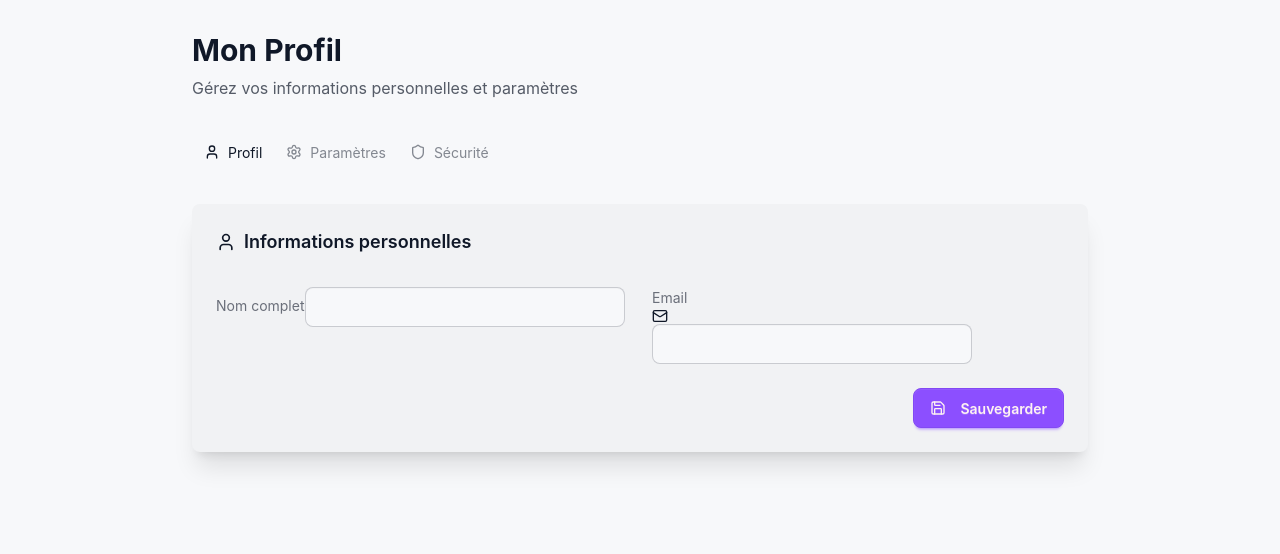
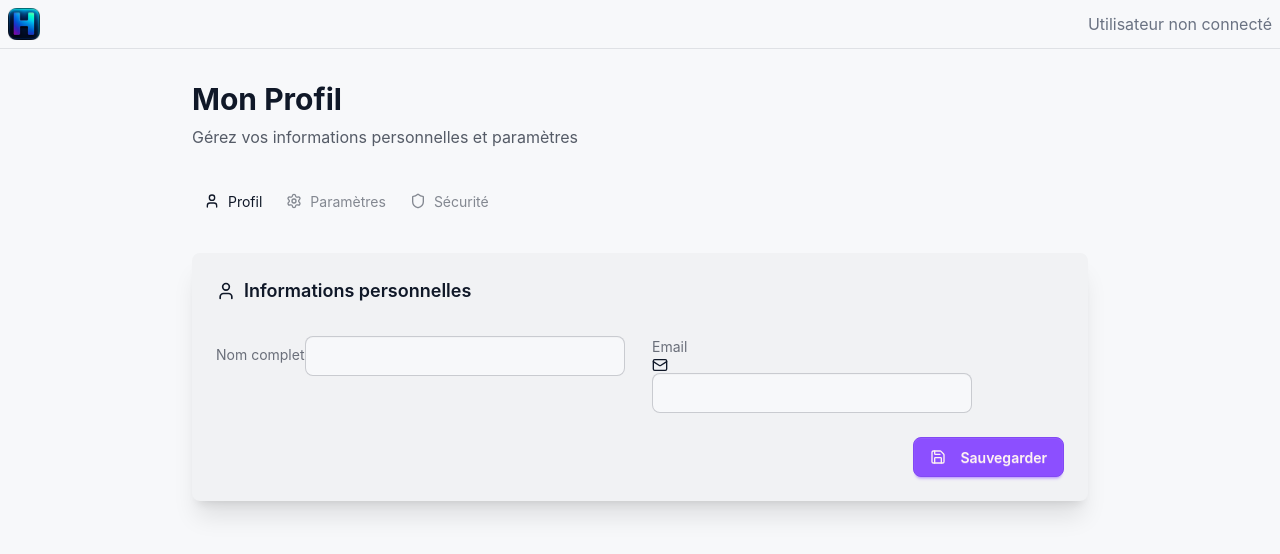
Before and after one commit to Nkounga42/online-hozy, a React (Vite) app in the folder frontend/: page /profile in a window 1280 px wide. Shown: the top 554 px of the page. Built offline with nearby package versions, Linux system fonts and the light colour scheme; no server answers; sample sign-in values are in the browser's storage.

Commit message:
ajout du logo de l'app

```diff
--- a/frontend/index.html
+++ b/frontend/index.html
@@ -2,7 +2,7 @@
 <html lang="fr">
   <head>
     <meta charset="UTF-8" />
-    <link rel="icon" type="image/svg+xml" href="/vite.svg" />
+    <link rel="icon" type="image/svg+xml" href="./src/Web/assets/image/hozy-logo.png" />
     <meta name="viewport" content="width=device-width, initial-scale=1.0" />
     <title>hozy form builder</title>
   </head>
--- a/frontend/src/Web/components/ui/Header.tsx
+++ b/frontend/src/Web/components/ui/Header.tsx
@@ -1,10 +1,11 @@
 import React from 'react';
 import { Link } from 'react-router-dom';
-import { User } from 'lucide-react';
+import { ArrowLeft, User } from 'lucide-react';
 import { useUser } from '../../services/userService';
 import authService from '../../services/authService';
+import APP_LOGO from '../../assets/image/hozy-logo.png';
 
-const Header: React.FC = () => {
+const Header: React.FC = ({ backurl, backtext }: { backurl: string, backtext: string }) => {
   const { user, loading } = useUser();
 
   const handleLogout = () => {
@@ -20,12 +21,19 @@ const Header: React.FC = () => {
   // }
 
   return (
-    <header className=" border-b border-base-content/10  p-2 flex justify-between items-center shadow-md">
-      <div className="text-xl font-bold text-primary">Hozy Form</div>
+    <header className=" border-b border-base-content/10  p-2 flex justify-between items-center ">
+      <Link to={backurl} className="text-xl font-bold group">
+        <span className='group-hover:hidden flex items-center gap-2'>
+          <img src={APP_LOGO} alt="hozy-logo" className='w-8 h-8' />
+          {/* Hozy form */}
+        </span>
+        <span className='group-hover:block hidden '>
+          <span className='flex items-center gap-2'> <ArrowLeft /> {backtext}</span>
+        </span>
+
+      </Link>
       {user ? (
-        <Link  to="/profile" className="flex items-center gap-4">
-
-
+        <Link to="/profile" className="flex items-center gap-4">
           {user.photoURL ? (
             <div className="avatar">
               <div className="w-10 rounded-full">
--- a/frontend/src/Web/main.tsx
+++ b/frontend/src/Web/main.tsx
@@ -4,7 +4,7 @@ import { createRoot } from 'react-dom/client'
 import { DndProvider } from 'react-dnd';
 import { HTML5Backend } from 'react-dnd-html5-backend';
 
-import './index.css'
+import './assets/style/index.css'
 import App from './App.tsx'
 import authService from './services/authService'
 import themeService from './services/themeService'
--- a/frontend/src/Web/pages/Profile.tsx
+++ b/frontend/src/Web/pages/Profile.tsx
@@ -17,6 +17,7 @@ import {
 import profileService from '../services/profileService';
 import themeService from '../services/themeService';
 import ThemeSelector from '../components/ui/ThemeSelector';
+import Header from '../components/ui/Header';
 
 interface UserSettings {
   emailNotifications: boolean;
@@ -155,6 +156,7 @@ const Profile: React.FC = () => {
 
   return (
     <div className="min-h-screen bg-base-100">
+    <Header backurl="/" backtext="Retour"/>
       <div className="container mx-auto px-4 py-8">
         <div className="max-w-4xl mx-auto">
           {/* Header */}
```
Also changed, not shown: frontend/src/Web/assets/image/hozy-logo.png (added), frontend/src/Web/assets/style/index.css (renamed from frontend/src/Web/index.css).
